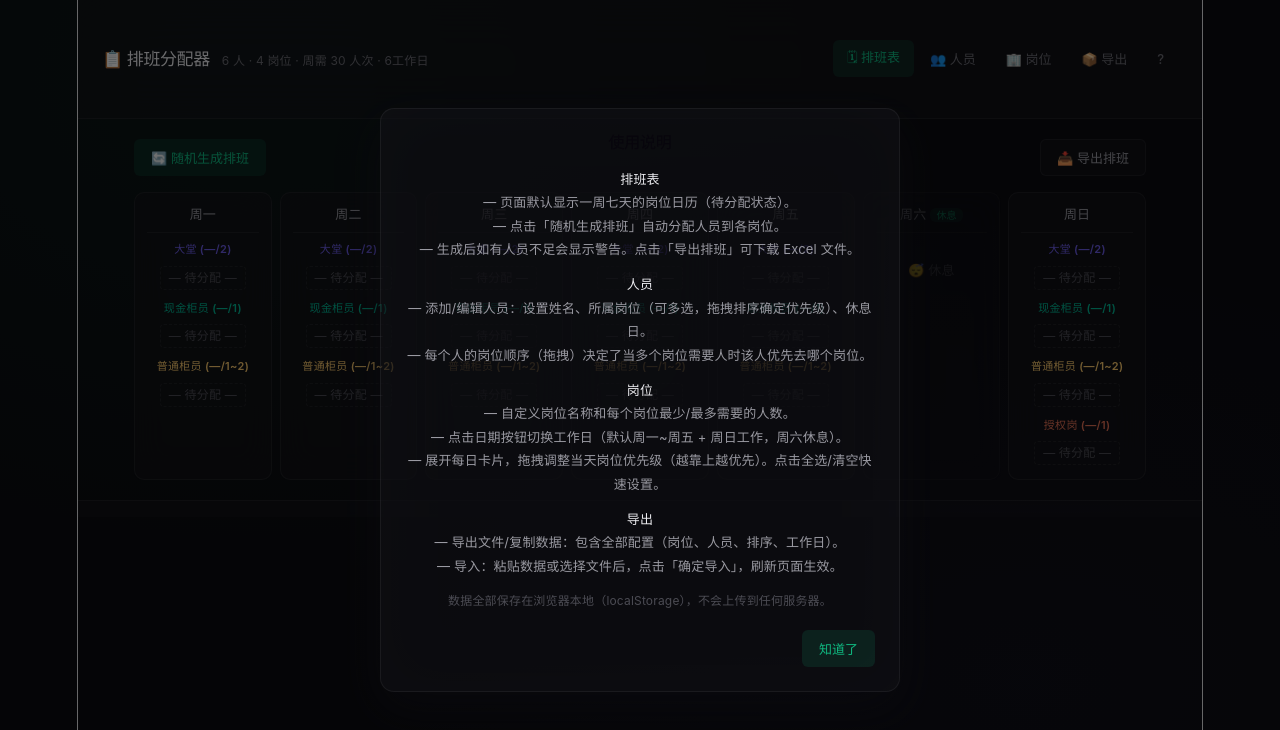
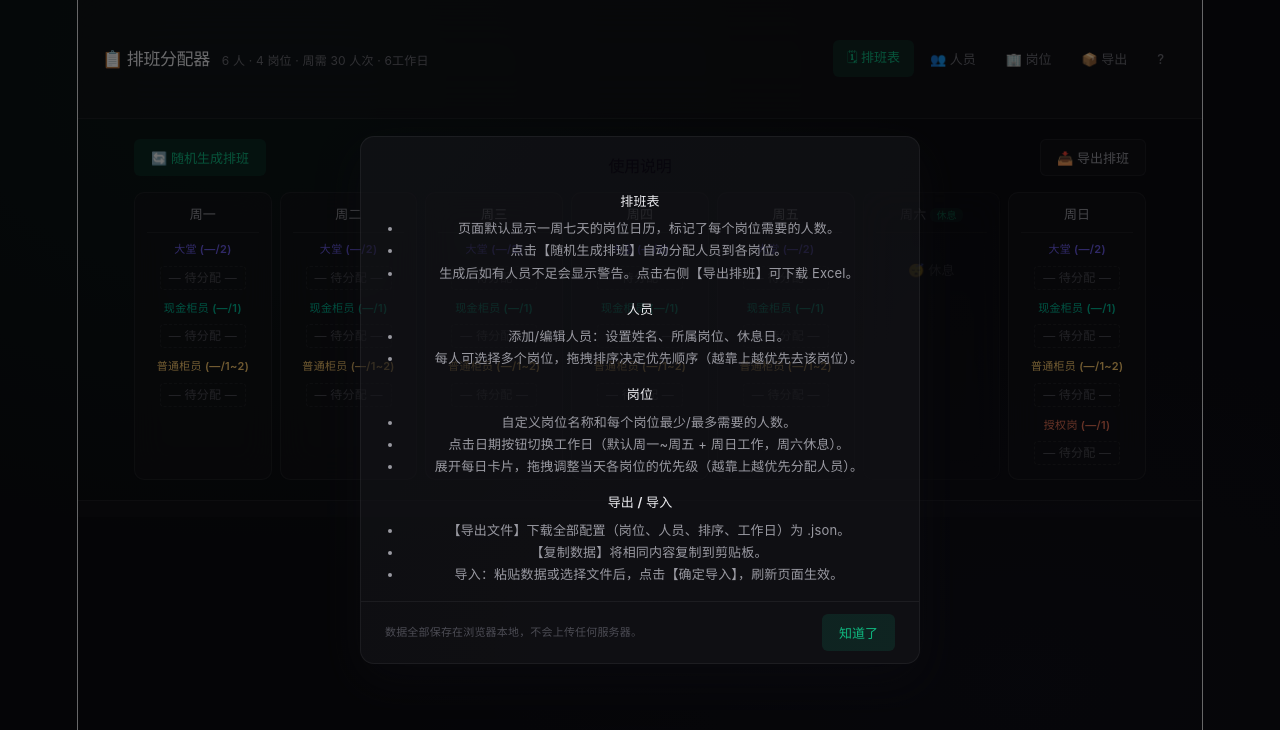
Before and after one commit to KaeyoungLIAN/workday_allocation, a React (Vite) app: page / in a window 1280 px wide. Shown: the top 730 px of the page. Built offline with nearby package versions, Linux system fonts and the light colour scheme.

Commit message:
fix: GuideModal 无玻璃+可滚动

```diff
--- a/src/App.css
+++ b/src/App.css
@@ -458,3 +458,32 @@ input, button, textarea { font-family: inherit; }
 /* ── Sun toggle (legacy, kept for compat) ── */
 .sun-toggle { display: inline-flex; align-items: center; gap: 4px; cursor: pointer; font-size: 12px; color: var(--text-secondary); white-space: nowrap; }
 .sun-toggle input { cursor: pointer; }
+
+/* ── Guide Modal ── */
+.guide-modal {
+  max-height: 80vh; display: flex; flex-direction: column; padding: 0 !important;
+  background: var(--bg-surface); backdrop-filter: none; -webkit-backdrop-filter: none;
+}
+.guide-modal > h2 {
+  padding: 20px 24px 0; margin-bottom: 0;
+}
+.guide-modal-scroll {
+  flex: 1; overflow-y: auto; padding: 16px 24px;
+}
+.guide-modal-scroll section { margin-bottom: 16px; }
+.guide-modal-scroll section:last-child { margin-bottom: 0; }
+.guide-modal-scroll h3 {
+  font-size: 13px; font-weight: 600; color: var(--text-primary);
+  margin-bottom: 6px;
+}
+.guide-modal-scroll ul {
+  margin: 0; padding-left: 18px; color: var(--text-secondary);
+  font-size: 13px; line-height: 1.7;
+}
+.guide-modal-footer {
+  display: flex; align-items: center; justify-content: space-between;
+  padding: 12px 24px; border-top: 1px solid var(--border-glass);
+}
+.guide-modal-note {
+  font-size: 11px; color: var(--text-muted); margin: 0;
+}
--- a/src/App.jsx
+++ b/src/App.jsx
@@ -586,32 +586,43 @@ function DayOrderCard({
 function GuideModal({ onClose }) {
   return (
     <div className="modal-overlay" onClick={onClose}>
-      <div className="modal" onClick={(e) => e.stopPropagation()} style={{ maxWidth: 520 }}>
+      <div className="modal guide-modal" onClick={(e) => e.stopPropagation()} style={{ maxWidth: 560 }}>
         <h2>使用说明</h2>
-        <div style={{ fontSize: 13, lineHeight: 1.8, color: "var(--text-secondary)" }}>
-          <p><strong style={{ color: "var(--text-primary)" }}>排班表</strong></p>
-          <p>— 页面默认显示一周七天的岗位日历（待分配状态）。</p>
-          <p>— 点击「随机生成排班」自动分配人员到各岗位。</p>
-          <p>— 生成后如有人员不足会显示警告。点击「导出排班」可下载 Excel 文件。</p>
-
-          <p style={{ marginTop: 12 }}><strong style={{ color: "var(--text-primary)" }}>人员</strong></p>
-          <p>— 添加/编辑人员：设置姓名、所属岗位（可多选，拖拽排序确定优先级）、休息日。</p>
-          <p>— 每个人的岗位顺序（拖拽）决定了当多个岗位需要人时该人优先去哪个岗位。</p>
-
-          <p style={{ marginTop: 12 }}><strong style={{ color: "var(--text-primary)" }}>岗位</strong></p>
-          <p>— 自定义岗位名称和每个岗位最少/最多需要的人数。</p>
-          <p>— 点击日期按钮切换工作日（默认周一~周五 + 周日工作，周六休息）。</p>
-          <p>— 展开每日卡片，拖拽调整当天岗位优先级（越靠上越优先）。点击全选/清空快速设置。</p>
-
-          <p style={{ marginTop: 12 }}><strong style={{ color: "var(--text-primary)" }}>导出</strong></p>
-          <p>— 导出文件/复制数据：包含全部配置（岗位、人员、排序、工作日）。</p>
-          <p>— 导入：粘贴数据或选择文件后，点击「确定导入」，刷新页面生效。</p>
-
-          <p style={{ marginTop: 12, color: "var(--text-muted)", fontSize: 12 }}>
-            数据全部保存在浏览器本地（localStorage），不会上传到任何服务器。
-          </p>
+        <div className="guide-modal-scroll">
+          <section>
+            <h3>排班表</h3>
+            <ul>
+              <li>页面默认显示一周七天的岗位日历，标记了每个岗位需要的人数。</li>
+              <li>点击【随机生成排班】自动分配人员到各岗位。</li>
+              <li>生成后如有人员不足会显示警告。点击右侧【导出排班】可下载 Excel。</li>
+            </ul>
+          </section>
+          <section>
+            <h3>人员</h3>
+            <ul>
+              <li>添加/编辑人员：设置姓名、所属岗位、休息日。</li>
+              <li>每人可选择多个岗位，拖拽排序决定优先顺序（越靠上越优先去该岗位）。</li>
+            </ul>
+          </section>
+          <section>
+            <h3>岗位</h3>
+            <ul>
+              <li>自定义岗位名称和每个岗位最少/最多需要的人数。</li>
+              <li>点击日期按钮切换工作日（默认周一~周五 + 周日工作，周六休息）。</li>
+              <li>展开每日卡片，拖拽调整当天各岗位的优先级（越靠上越优先分配人员）。</li>
+            </ul>
+          </section>
+          <section>
+            <h3>导出 / 导入</h3>
+            <ul>
+              <li>【导出文件】下载全部配置（岗位、人员、排序、工作日）为 .json。</li>
+              <li>【复制数据】将相同内容复制到剪贴板。</li>
+              <li>导入：粘贴数据或选择文件后，点击【确定导入】，刷新页面生效。</li>
+            </ul>
+          </section>
         </div>
-        <div className="form-actions">
+        <div className="guide-modal-footer">
+          <p className="guide-modal-note">数据全部保存在浏览器本地，不会上传任何服务器。</p>
           <button className="btn btn-primary" onClick={onClose}>知道了</button>
         </div>
       </div>
```
